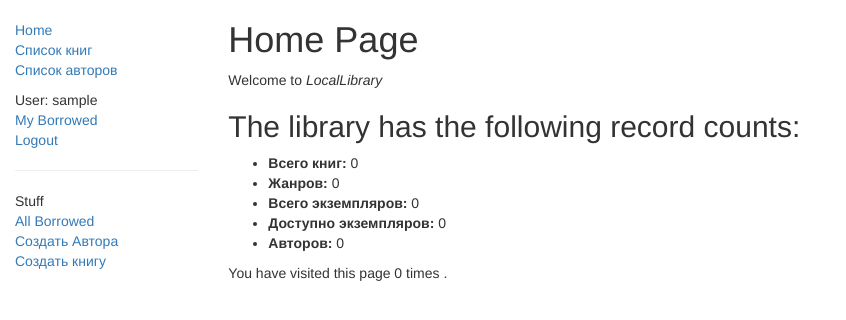
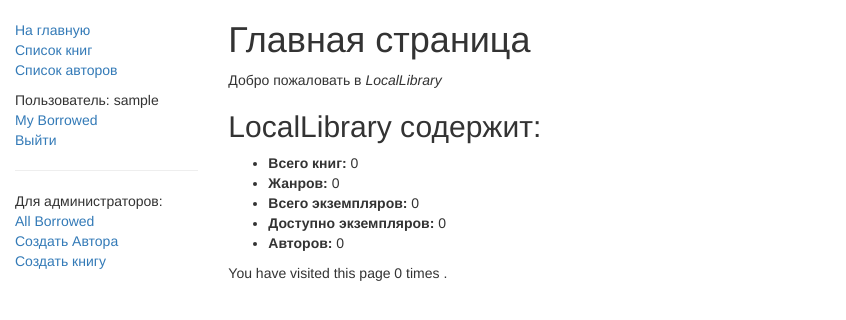
Before and after one commit to Kissloroid/Final-project, a Django app: page /catalog/ in a window 1280 px wide. Shown: the top 320 px of the page, without its empty margins (0-846 px from the left). Run offline with Django 4.2, Linux system fonts and the light colour scheme; the visitor is signed in with stand-in values (Sample User, id 1); data that the repository does not hold is empty; some libraries are stand-ins or nearby versions.

Commit message:
PreFinalVersion 2.0

```diff
--- a/locallibrary/catalog/templates/base_generic.html
+++ b/locallibrary/catalog/templates/base_generic.html
@@ -22,7 +22,7 @@
       <div class="col-sm-2">
       {% block sidebar %}
       <ul class="sidebar-nav">
-          <li><a href="{% url 'index' %}">Home</a></li>
+          <li><a href="{% url 'index' %}">На главную</a></li>
           <li><a href="{% url 'books' %}">Список книг</a></li>
           <li><a href="{% url 'author' %}">Список авторов</a></li>
 
@@ -32,12 +32,13 @@
           <p>
           <p>
           {% if user.is_authenticated %}
-            <li>User: {{ user.get_username }}</li>
+            <li>Пользователь: {{ user.get_username }}</li>
             <li><a href="{% url 'my-borrowed' %}">My Borrowed</a></li>
-            <li><a href="{% url 'logout'%}">Logout</a></li>
+            <li><a href="{% url 'logout'%}">Выйти</a></li>
+
             {% if perms.catalog.can_mark_returned %}
           <hr>
-          Stuff
+          Для администраторов:
                 <!-- We can mark a BookInstance as returned. -->
              <li><a href="{% url 'all-borrowed' %}">All Borrowed</a></li>
              <li><a href="{% url 'author_create' %}">Создать Автора</a></li>
@@ -49,7 +50,7 @@
             {% endif %}
 
           {% else %}
-              <li><a href="{% url 'login'%}">Login</a></li>
+              <li><a href="{% url 'login'%}">Войти</a></li>
           {% endif %}
       </ul>
      {% endblock %}
--- a/locallibrary/catalog/templates/index.html
+++ b/locallibrary/catalog/templates/index.html
@@ -4,11 +4,11 @@
 
 
 {% block content %}
-<h1>Home Page</h1>
+<h1>Главная страница</h1>
 
-  <p>Welcome to <em>LocalLibrary</em></p>
+  <p>Добро пожаловать в <em>LocalLibrary</em></p>
 
-<h2>The library has the following record counts:</h2>
+<h2>LocalLibrary содержит:</h2>
 
 
   <ul>
--- a/locallibrary/catalog/views.py
+++ b/locallibrary/catalog/views.py
@@ -129,7 +129,7 @@ class AuthorCreate(CreateView):
 
 class AuthorUpdate(UpdateView):
     model = Author
-    fields = ['Имя', 'last_name', 'date_of_birth', 'date_of_death']
+    fields = ['Name', 'last_name', 'date_of_birth', 'date_of_death']
 
 
 class AuthorDelete(DeleteView):
@@ -144,7 +144,7 @@ class BookCreate(CreateView):
 
 class BookUpdate(UpdateView):
     model = Book
-    fields = ['title', 'author', 'summary', 'isbn', 'genre']
+    fields = ['title', 'author', 'summary', 'genre']
 
 
 class BookDelete(DeleteView):
--- a/locallibrary/locallibrary/urls.py
+++ b/locallibrary/locallibrary/urls.py
@@ -10,6 +10,7 @@ urlpatterns = [
     path('catalog/', include('catalog.urls')),
     path('', RedirectView.as_view(url='/catalog/', permanent=True)),
     path('accounts/', include('django.contrib.auth.urls')),
+    # path('accounts/', include('allauth.urls')),
 ]
 
 urlpatterns += static(settings.STATIC_URL, document_root=settings.STATIC_ROOT)
```
Also changed, not shown: locallibrary/locallibrary/settings.py (+18 -1 lines), README.md.
